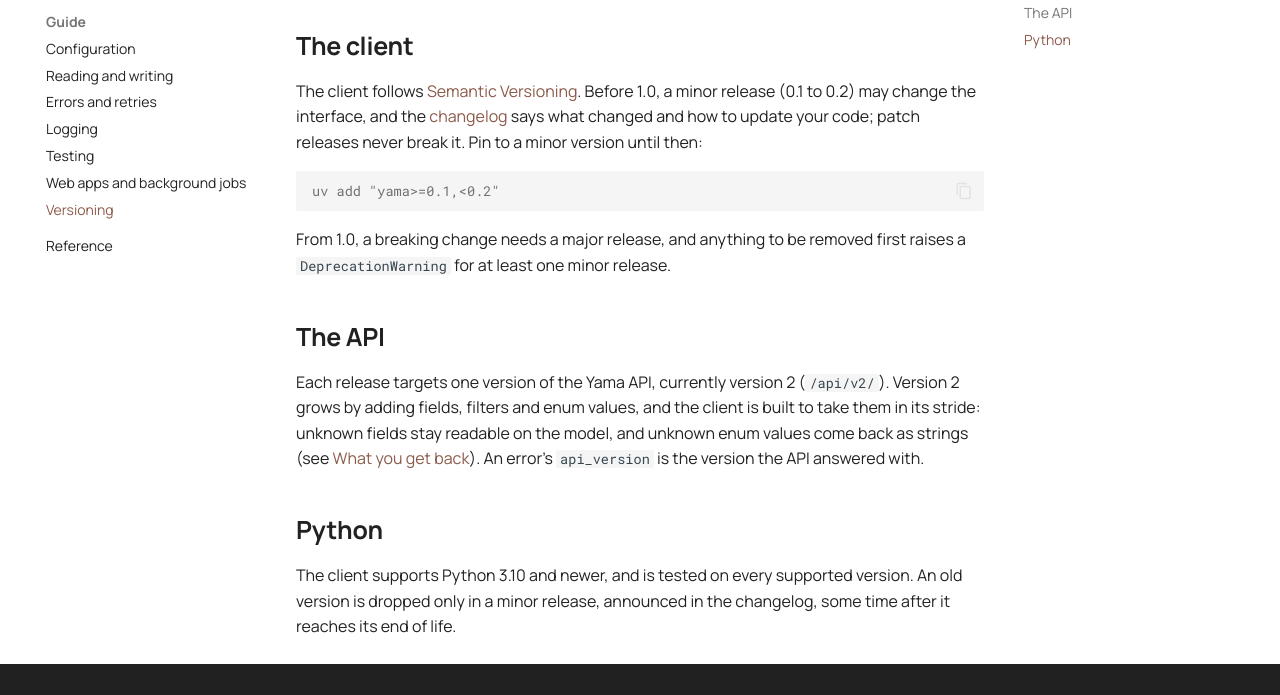
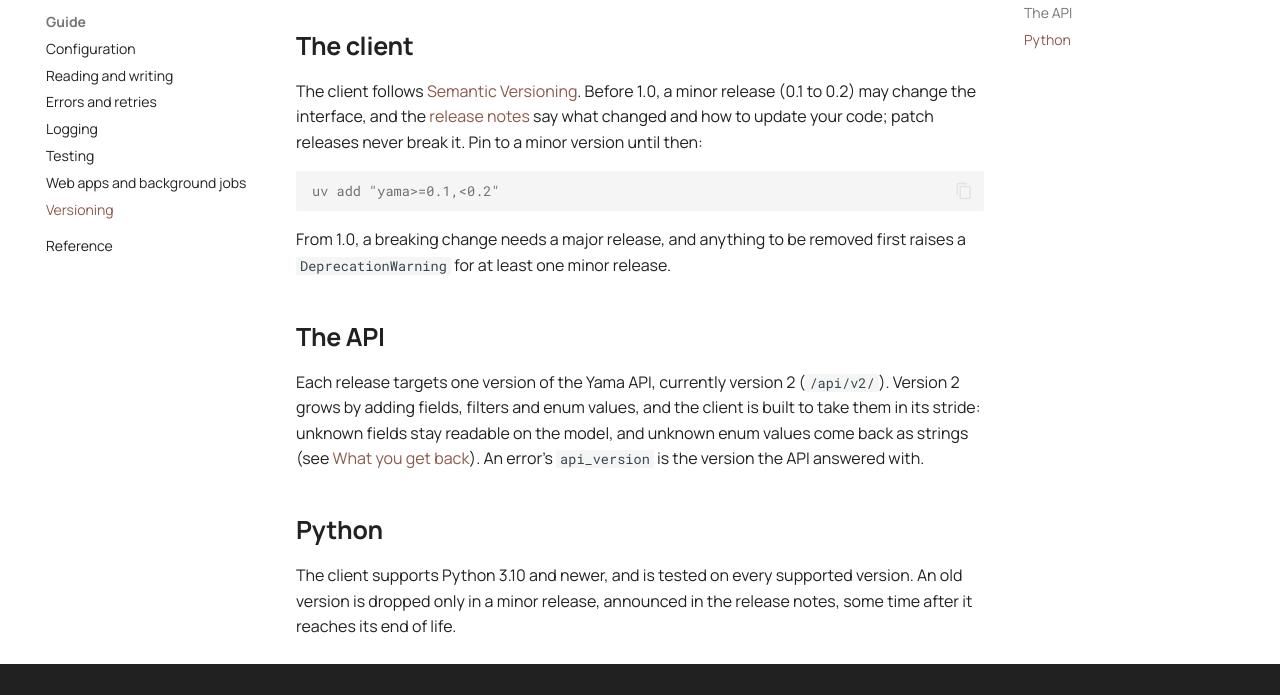
Before and after one commit to YASS-Ltd/yama-python, an MkDocs documentation site: the page built from docs/versioning.md, in a window 1280 px wide and 979 px high. Shown: the part 152-847 px from the top of the window. Built offline with MkDocs 1.6.1 and Material for MkDocs 9.7.7, drawn with Linux system fonts in a browser that asks for light colours; comment, search, counter and statistics services are not loaded.

Commit message:
Docs: release notes on GitHub Releases, quick start, manual site deploy
The README and versioning page point to GitHub Releases, and the project
URLs to the docs site. The quick start says which API key to create
before the code. The docs site deploys only on a manual run, so it can't
go live before the package is on PyPI.

Co-Authored-By: Claude Opus 5.5 (1M context) <noreply@anthropic.com>

````diff
--- a/docs/versioning.md
+++ b/docs/versioning.md
@@ -2,7 +2,7 @@
 
 ## The client
 
-The client follows [Semantic Versioning](https://semver.org/). Before 1.0, a minor release (0.1 to 0.2) may change the interface, and the [changelog](https://github.com/YASS-Ltd/yama-python/releases) says what changed and how to update your code; patch releases never break it. Pin to a minor version until then:
+The client follows [Semantic Versioning](https://semver.org/). Before 1.0, a minor release (0.1 to 0.2) may change the interface, and the [release notes](https://github.com/YASS-Ltd/yama-python/releases) say what changed and how to update your code; patch releases never break it. Pin to a minor version until then:
 
 ```console
 uv add "yama>=0.1,<0.2"
@@ -16,4 +16,4 @@ Each release targets one version of the Yama API, currently version 2 (`/api/v2/
 
 ## Python
 
-The client supports Python 3.10 and newer, and is tested on every supported version. An old version is dropped only in a minor release, announced in the changelog, some time after it reaches its end of life.
+The client supports Python 3.10 and newer, and is tested on every supported version. An old version is dropped only in a minor release, announced in the release notes, some time after it reaches its end of life.
--- a/pyproject.toml
+++ b/pyproject.toml
@@ -23,10 +23,10 @@ classifiers = [
 
 [project.urls]
 Homepage = "https://yamasystems.com"
-Documentation = "https://app.yamasystems.com/api/v2/docs/"
+Documentation = "https://yass-ltd.github.io/yama-python/"
 Source = "https://github.com/YASS-Ltd/yama-python"
 Issues = "https://github.com/YASS-Ltd/yama-python/issues"
-Changelog = "https://github.com/YASS-Ltd/yama-python/blob/main/CHANGELOG.md"
+"Release notes" = "https://github.com/YASS-Ltd/yama-python/releases"
 
 [dependency-groups]
 dev = [
````
Also changed, not shown: README.md (+4 -4 lines), design/engineering-foundations.md (+1 -1 lines), docs/index.md (+2 -2 lines), 1 other file.
